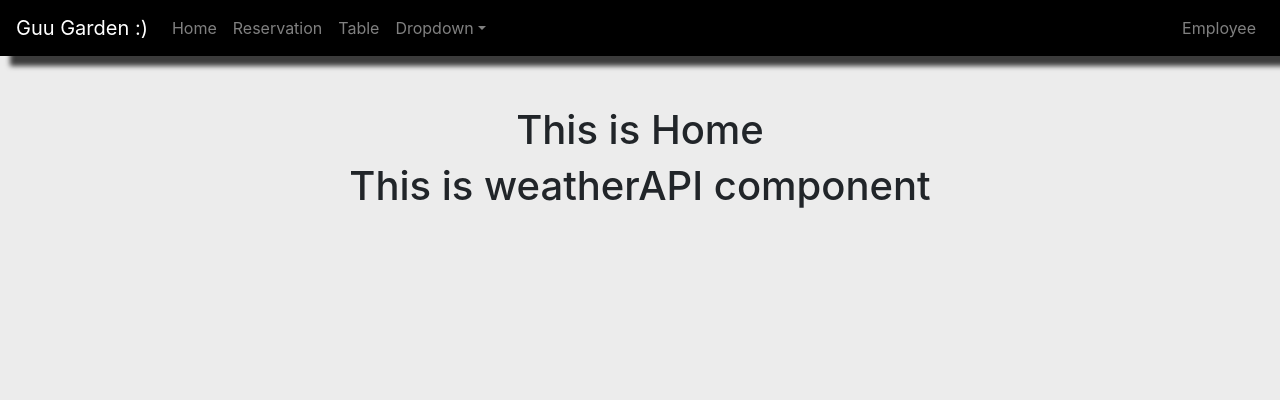
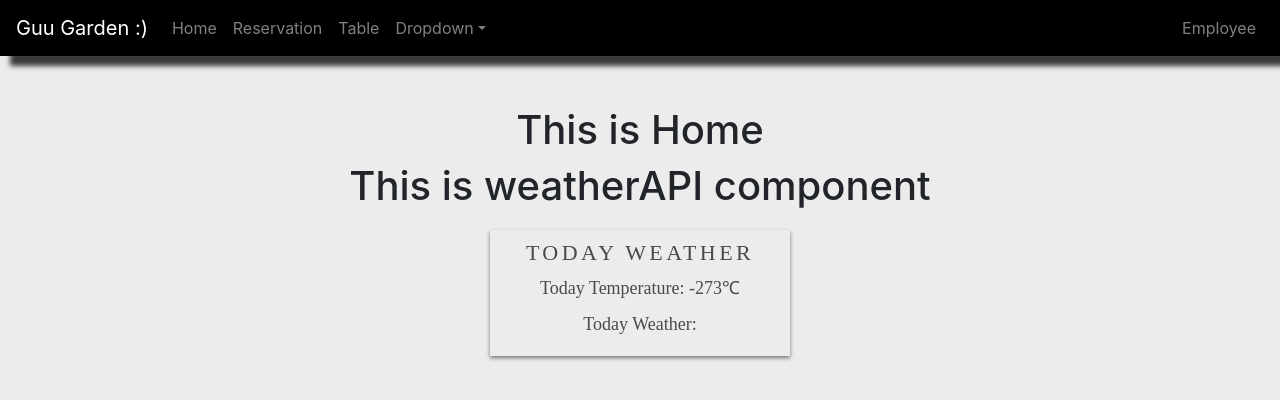
Before and after one commit to Zioq/Local-Business-Project-GraduationProejct, a React (Create React App) app in the folder frontend-app/: page /Home in a window 1280 px wide. Shown: the top 400 px of the page. Built offline with nearby package versions, Linux system fonts and the light colour scheme; no server answers.

Commit message:
update weather API

```diff
--- a/frontend-app/src/components/Home/WeatherAPI.js
+++ b/frontend-app/src/components/Home/WeatherAPI.js
@@ -1,10 +1,11 @@
 import React, { Component } from "react";
+import RenderingHTML from "./RenderingHTML";
 
 class WeatherAPI extends Component {
   state = {
-        temperature:"",
-        weather:"",
-        img:""
+    temperature: "",
+    weather: "",
+    img: "",
   };
   getWeather = async () => {
     console.log("check");
@@ -20,7 +21,7 @@ class WeatherAPI extends Component {
       //Get the response
       const response = await fetch(urlToFetch);
       // Check the status of response
-          if(response.ok) {
+      if (response.ok) {
         const jsonResponse = await response.json();
         console.log(jsonResponse);
         //return jsonResponse;
@@ -29,10 +30,11 @@ class WeatherAPI extends Component {
         this.setState({
           temperature: jsonResponse.main.temp,
           weather: jsonResponse.weather[0].description,
-                img: "https://openweathermap.org/img/wn/"+jsonResponse.weather[0].icon+"@2x.png"
+          img:
+            "https://openweathermap.org/img/wn/" +
+            jsonResponse.weather[0].icon +
+            "@2x.png",
         });
-
-
       }
     } catch (error) {
       console.log(error);
@@ -43,11 +45,15 @@ class WeatherAPI extends Component {
     this.getWeather();
   }
 
+  kelvinToCelsius = (k) => {
+    return (k - 273.15).toFixed(0);
+  }
+
   render() {
     return (
       <>
         <h1>This is weatherAPI component </h1>
-            <img src={this.state.img} />
+        <RenderingHTML temperature= {this.state.temperature} weather= {this.state.weather} img ={this.state.img}/>
       </>
     );
   }
--- a/frontend-app/src/components/Home/renderingHTML.js
+++ b/frontend-app/src/components/Home/renderingHTML.js
@@ -0,0 +1,64 @@
+import React from "react";
+import styled from "styled-components";
+
+const Styles = styled.div`
+
+.weatherContainer {
+    width: 300px;
+    height: 260px;
+    padding: 20px;
+    box-shadow: 0 2px 4px 0 rgba(0, 0, 0, 0.5);
+}
+
+.weatherContainer h2 {
+    font-family: Montserrat;
+    font-size: 18px;
+    line-height: 1.00;
+    text-align: left;
+    color: #4a4a4a;
+    position: relative;
+    padding: 5px;
+}
+
+.weatherContainer {
+    margin: 20px auto;
+    display: flex;
+    flex-direction: column;
+    align-items: center;
+}
+
+.weatherContainer {
+    padding: 10px 20px;
+    height: 100%;
+}
+.weatherContainer  h3 {
+    font-family: Montserrat;
+    font-size: 22px;
+    font-weight: 300;
+    letter-spacing: 3.4px;
+    text-align: left;
+    color: #4a4a4a;
+}
+`;
+
+
+function renderWeatherHTML({temperature,weather,img}) {
+
+    return(
+        <Styles>
+             <div className="weatherContainer">
+             <h3>TODAY WEATHER</h3>
+            <h2>Today Temperature: {kelvinToCelsius(temperature)}&#8451;</h2>
+            <h2>Today Weather: {weather}</h2>
+            <img src={img} />
+        </div>
+        </Styles>
+
+    )
+};
+
+const kelvinToCelsius = k => {
+    return (k - 273.15).toFixed(0);
+};
+
+export default renderWeatherHTML;
```
Lines whose indentation alone changed are shown as unchanged.
